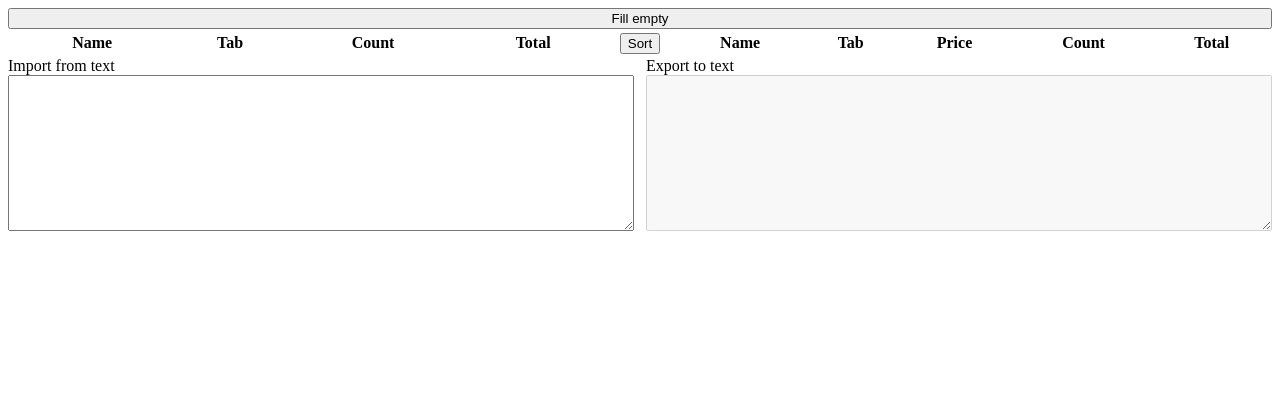
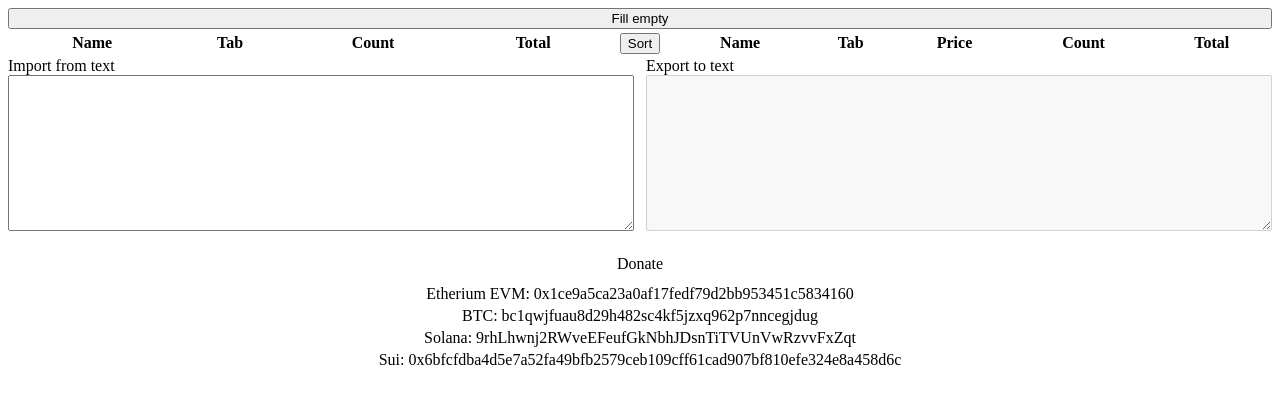
Before and after one commit to chugunoff/hamster-kombat-profit-calculator, a Nuxt app: page / in a window 1280 px wide. Shown: the top 404 px of the page. Built offline with nearby package versions, Linux system fonts and the light colour scheme.

Commit message:
feat: added donate block

```diff
--- a/app.vue
+++ b/app.vue
@@ -1,3 +1,5 @@
 <template>
-  <NuxtPage />
+  <NuxtLayout>
+    <NuxtPage />
+  </NuxtLayout>
 </template>
--- /dev/null
+++ b/layouts/default.vue
@@ -0,0 +1,40 @@
+<template>
+  <div :class="$style.defaultLayout">
+    <main>
+      <slot name="default"></slot>
+    </main>
+
+    <footer :class="$style.footer">
+      <div>Donate</div>
+
+      <div :class="$style.wallets">
+        <div>Etherium EVM: 0x1ce9a5ca23a0af17fedf79d2bb953451c5834160</div>
+        <div>BTC: bc1qwjfuau8d29h482sc4kf5jzxq962p7nncegjdug</div>
+        <div>Solana: 9rhLhwnj2RWveEFeufGkNbhJDsnTiTVUnVwRzvvFxZqt</div>
+        <div>Sui: 0x6bfcfdba4d5e7a52fa49bfb2579ceb109cff61cad907bf810efe324e8a458d6c</div>
+      </div>
+    </footer>
+  </div>
+</template>
+
+<style lang="scss" module>
+.defaultLayout {
+  display: flex;
+  flex-direction: column;
+  gap: 24px;
+}
+
+.footer {
+  display: flex;
+  flex-direction: column;
+  align-items: center;
+  gap: 12px;
+}
+
+.wallets {
+  display: flex;
+  flex-direction: column;
+  align-items: center;
+  gap: 4px;
+}
+</style>
```
